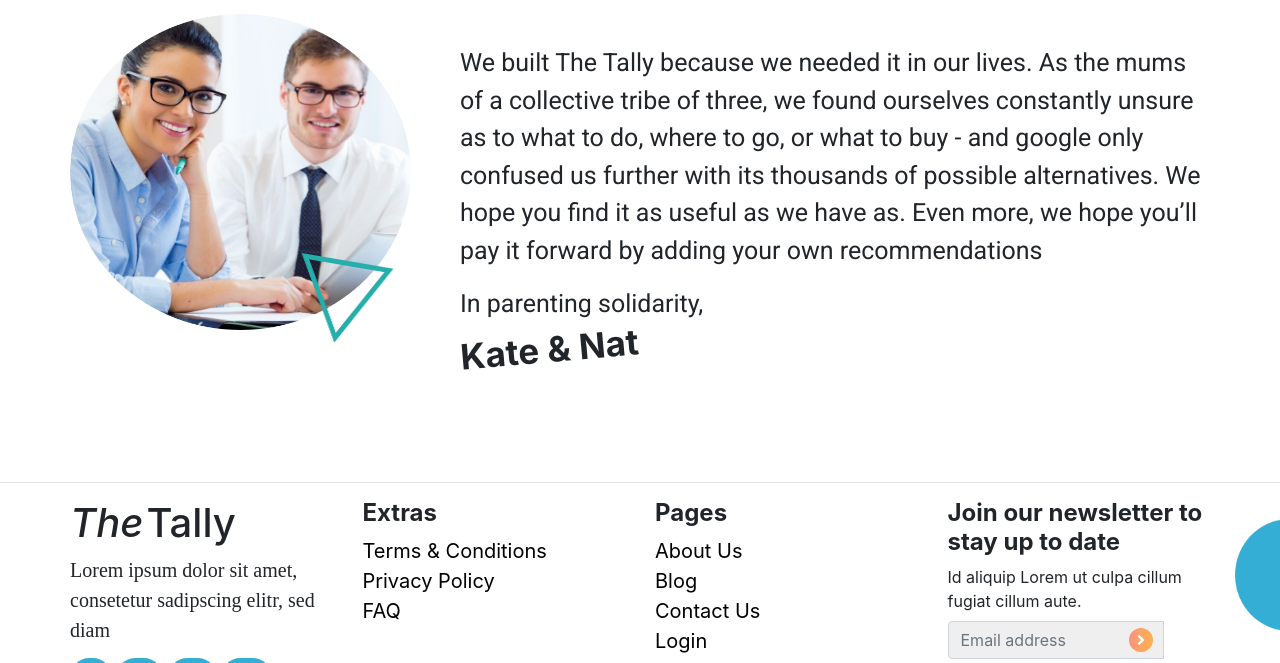
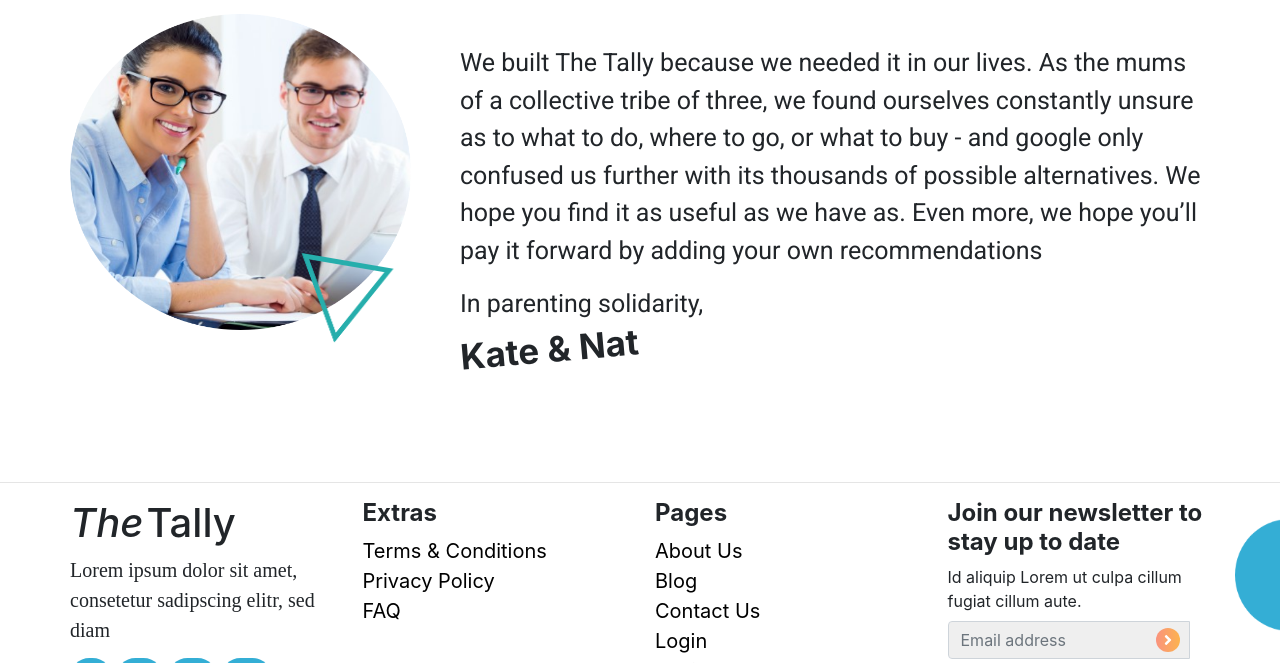
Before and after one commit to gursimarKr/theTallyHtml, a plain HTML site: page index.html in a window 1280 px wide. Shown: the part 4301-4964 px from the top of the page. Drawn offline with nearby package versions, Linux system fonts and the light colour scheme.

Commit message:
footer container

```diff
--- a/css/style.css
+++ b/css/style.css
@@ -115,13 +115,16 @@
     font-size: 40px;
 }
 .footerWorkIcon{
-    margin-left: -61px;
+    /* margin-left: -61px; */
     background:linear-gradient(to right, #FA937E 0%, #FCB34E 100%); ;
     color: white;
     padding: 2px 8px;
     border-radius: 25px ;
-    margin-top: 9%;
+    /* margin-top: 9%; */
     /* box-shadow:1px 4px 11px #888888; */
+}
+.input-group-append .btn{
+    position: absolute;
 }
 .footer-first-item{
     /* width: 35%; */
```
